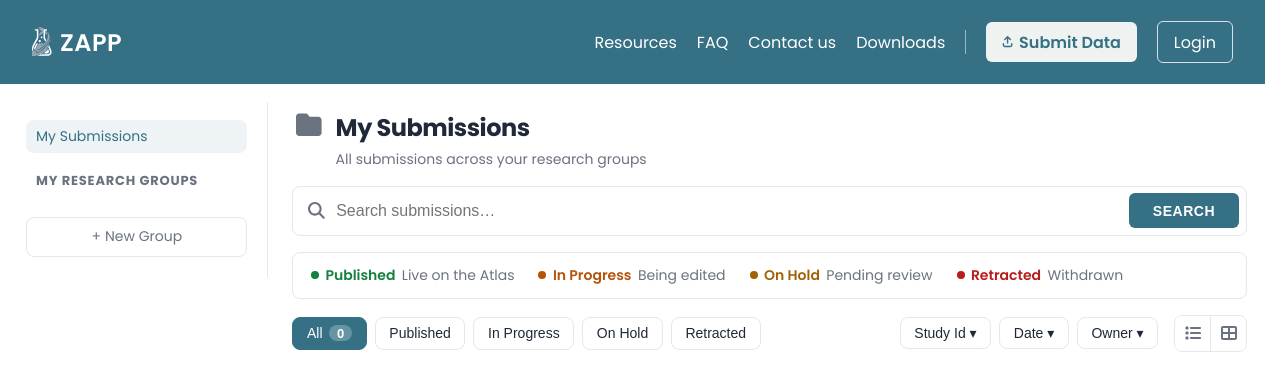
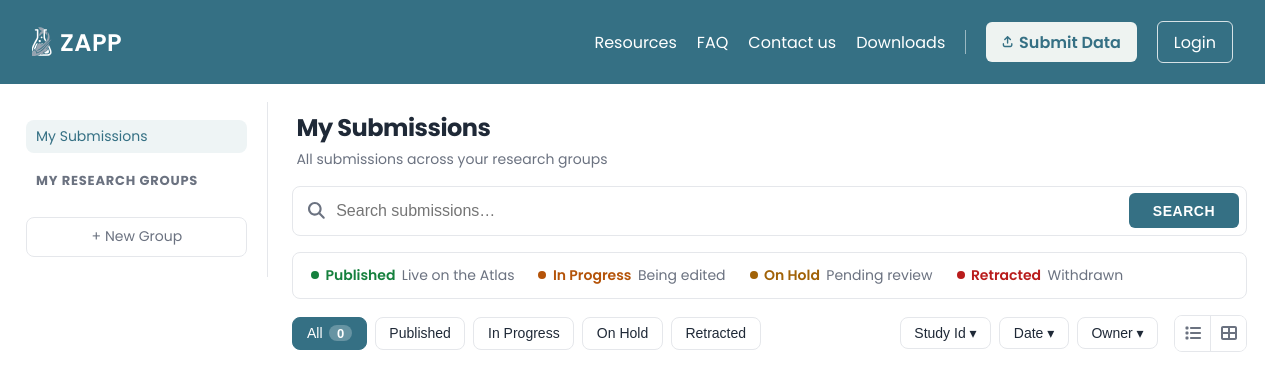
Before and after one commit to zappfish/zapp-atlas, a Flask app: template server/src/zapp_atlas/html/templates/my_submissions.html in a window 1280 px wide. Shown: the top 377 px of the page. Run offline with Flask 3, Linux system fonts and the light colour scheme; the template is opened without the code that fills it, so the values that code supplies are empty.

Commit message:
Drop the folder icon from the My Submissions title
The page heading is a label, not an action, so it takes no icon - consistent
with the icon-free group dashboard headers. Removes the now-empty header wrapper
and its dead styles.

```diff
--- a/server/src/zapp_atlas/html/static/css/dashboard.css
+++ b/server/src/zapp_atlas/html/static/css/dashboard.css
@@ -293,10 +293,8 @@
   .mysub__actions { margin-left: auto; }
 }
 
-/* My Submissions: icon + title + subtitle, no divider under it. */
+/* My Submissions: title + subtitle, no divider under it. */
 .dash-header--plain { align-items: flex-start; padding: 0.5rem 0.25rem 0; border-bottom: none; }
-.dash-header__left { display: flex; gap: 0.85rem; }
-.dash-header__left > .icon { width: 1.6rem; height: 1.6rem; color: var(--muted); flex-shrink: 0; margin-top: 0.1rem; }
 .dash-header__meta { margin: 0.2rem 0 0; font-size: var(--text-sm); color: var(--muted); }
 
 /* My Submissions: grid (card) view */
--- a/server/src/zapp_atlas/html/templates/partials/my_submissions_body.html
+++ b/server/src/zapp_atlas/html/templates/partials/my_submissions_body.html
@@ -8,14 +8,11 @@
 
   <div class="dash-main">
     <header class="dash-header dash-header--plain">
-      <div class="dash-header__left">
-        {% include "icons/folder.svg" %}
-        <div>
-          <h1 class="dash-header__title">My Submissions</h1>
-          <p class="dash-header__meta">
-            All submissions across your research groups
-          </p>
-        </div>
+      <div>
+        <h1 class="dash-header__title">My Submissions</h1>
+        <p class="dash-header__meta">
+          All submissions across your research groups
+        </p>
       </div>
     </header>
 
```
